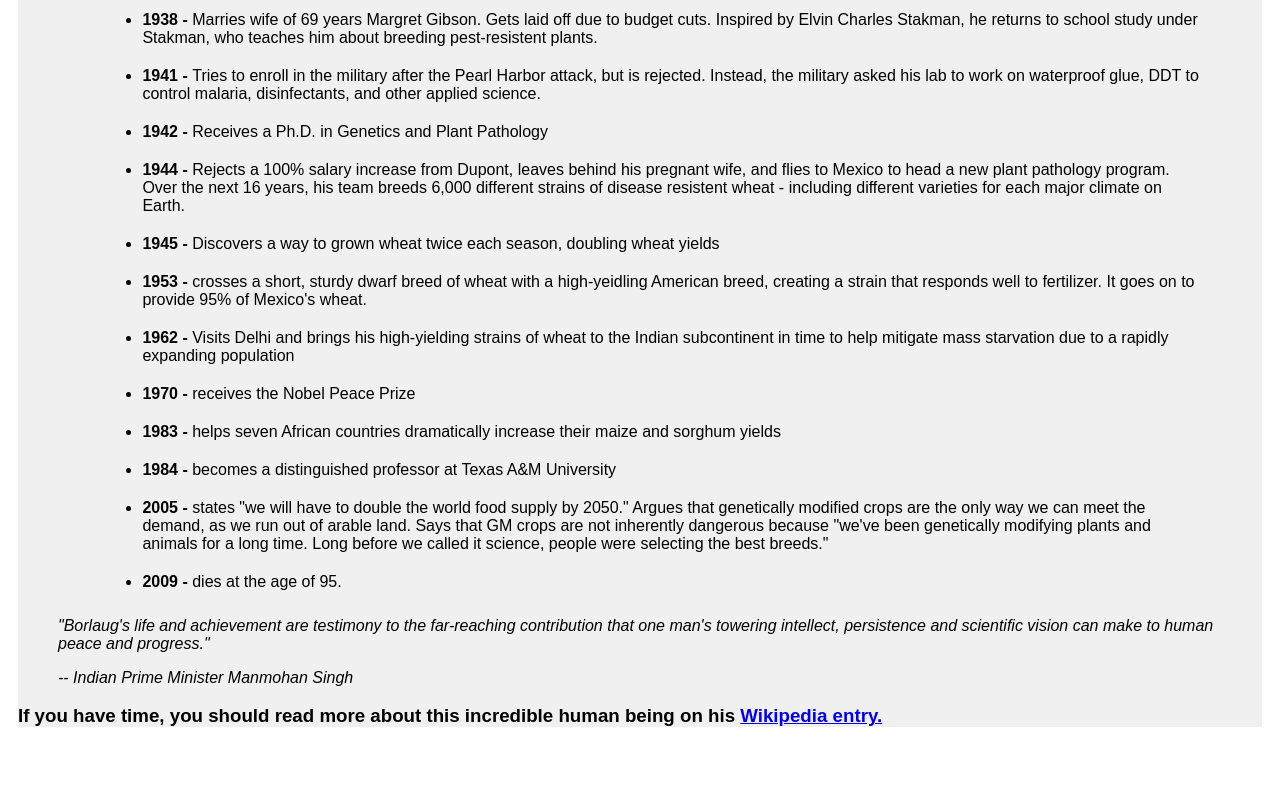
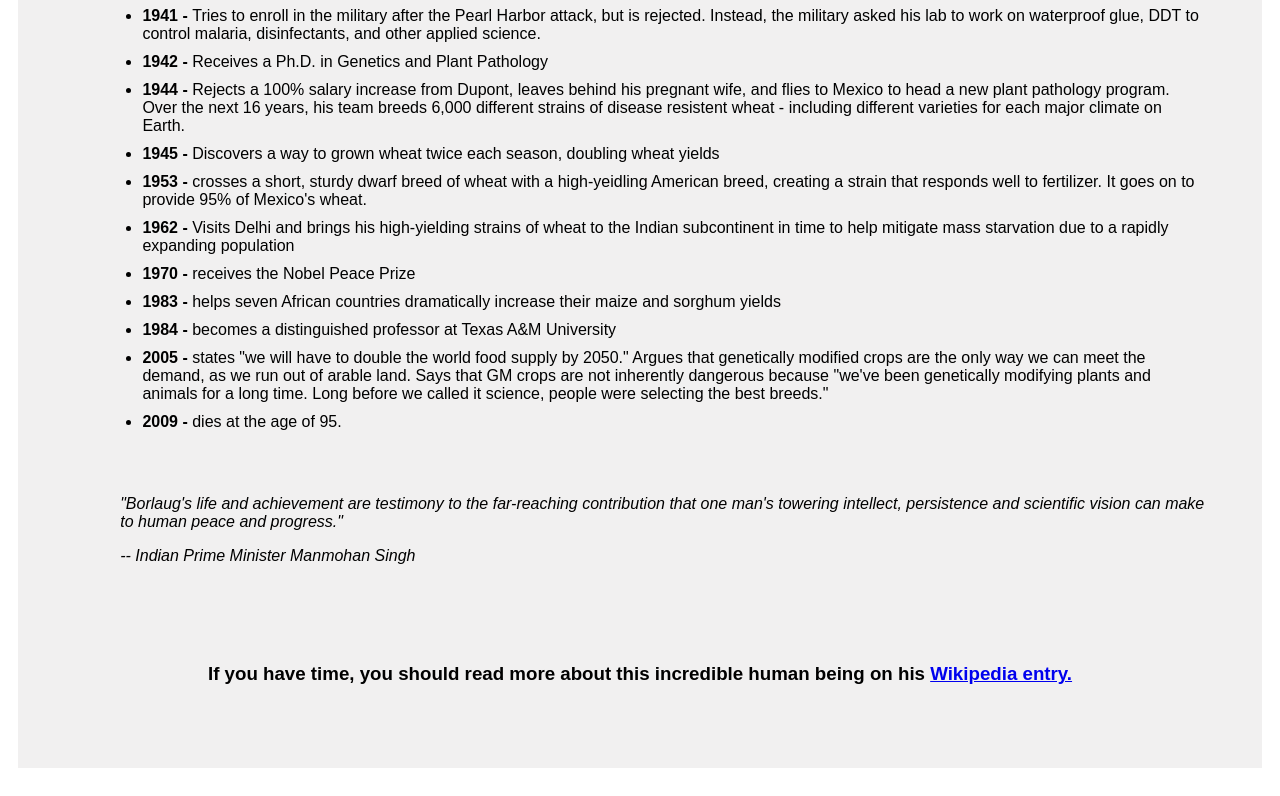
Before and after one commit to VarelaVargasLeandro18/EjerciciosFreeCodeCampWebResponsiveCurso, a plain HTML site: page PracticaUno/index.html in a window 1280 px wide. Shown: the part 1426-2222 px from the top of the page. Before the commit the page ends 2200 px from the top, so only its background shows below. Drawn offline with Linux system fonts and the light colour scheme.

Commit message:
Fin de estilización Mobile-First

```diff
--- a/PracticaUno/css/style.css
+++ b/PracticaUno/css/style.css
@@ -60,15 +60,21 @@ header > p {
   / SECTION /
   ///////////*/
 
+#trribute-info {
+    display: flex;
+    flex-direction: column;
+    align-items: center;
+}
+
 #tribute-info > h3 {
     text-align: center;
 }
 
 #tribute-info > ul {
     margin: auto 5%;
-    display: flex;
+    /* display: flex;
     flex-direction: column;
-    align-content: center;
+    align-content: center; */
     padding-left: 5%;
 }
 
@@ -81,8 +87,9 @@ header > p {
 }
 
 #tribute-info > blockquote {
-    text-align: start;
+    padding-left: 5%;
     font-style: italic;
+    margin-top: 5vw;
 }
 
 #tribute-info > blockquote > cite {
@@ -96,7 +103,13 @@ header > p {
   / FOOTER  /
   ///////////*/
 
+footer {
+    padding: 5vw;
+}
 
+footer > h3 {
+    text-align: center;
+}
 
 /* //// FIN FOOTER //// */
 
```
